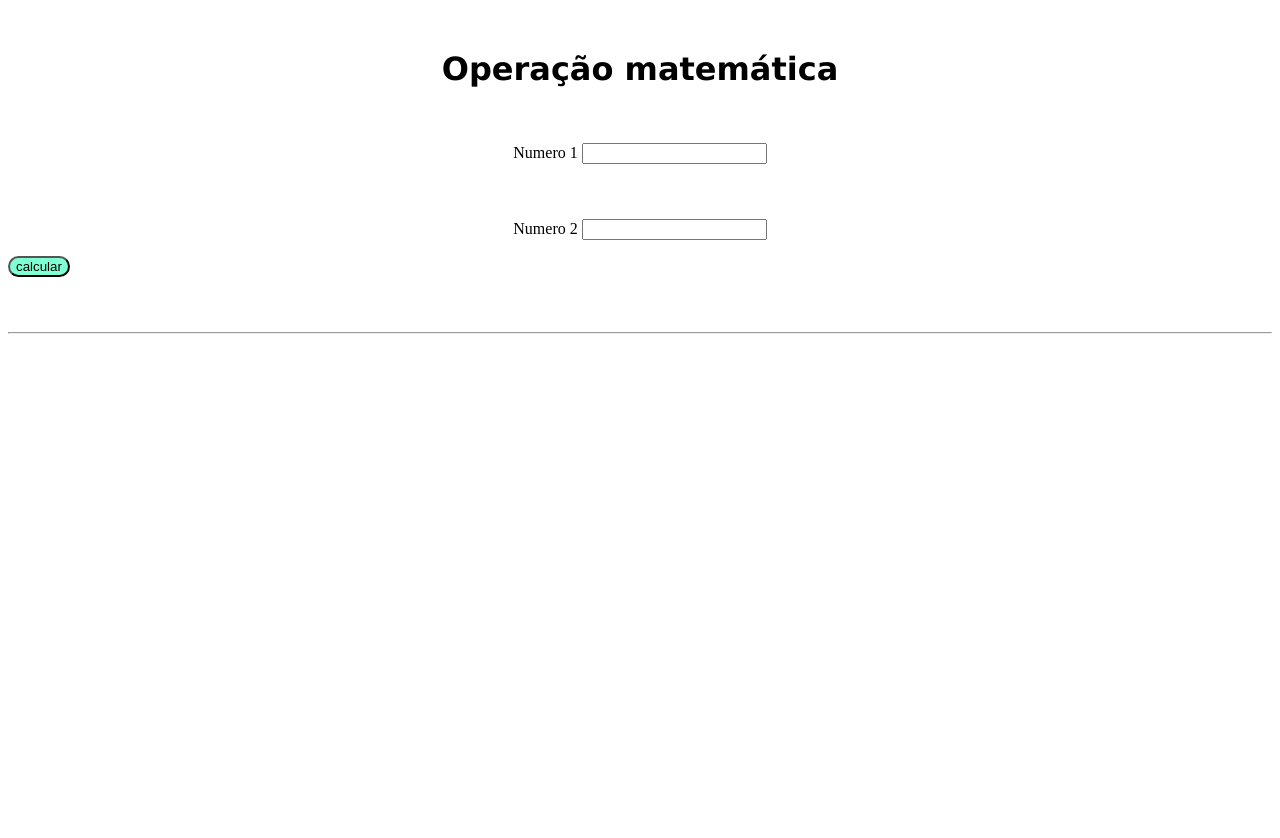
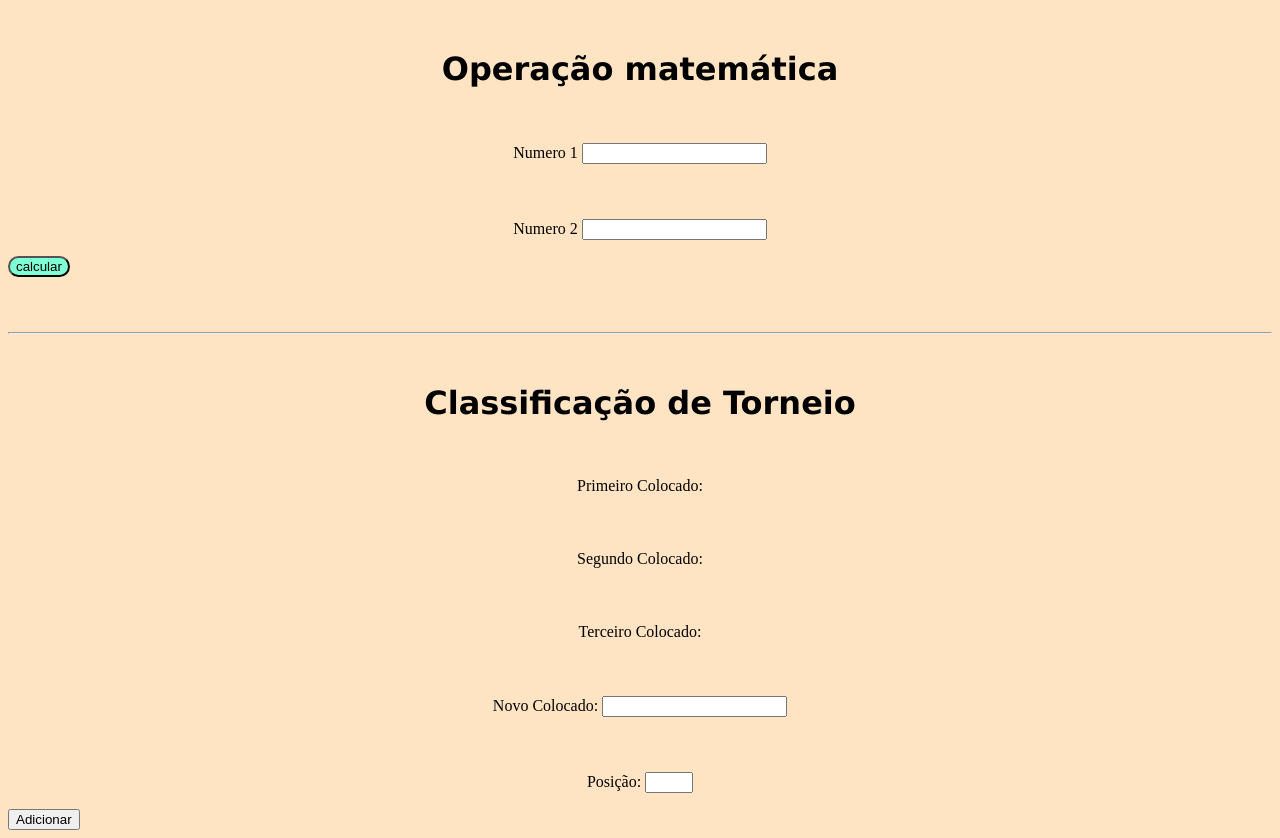
Before and after one commit to Giulia-Rocha/projeto6, a plain HTML site: page index.html in a window 1280 px wide. Before the commit the page ends 800 px from the top, so only its background shows below. Drawn offline with Linux system fonts and the light colour scheme.

Commit message:
Criando html e classificaçao de torneio

```diff
--- a/css/style.css
+++ b/css/style.css
@@ -24,3 +24,6 @@ p{
     text-align: center;
     margin-top: 55px;
 }
+body{
+    background-color: bisque;
+}
--- a/index.html
+++ b/index.html
@@ -21,6 +21,14 @@
     <p id="resultado"></p>
     <hr>
 
+    <h1>Classificação de Torneio</h1>
+    <p> Primeiro Colocado: <span class="time"></span></p>
+    <p>Segundo Colocado: <span class=time></span></p>
+    <p>Terceiro Colocado: <span class=time></span></p>
+    <p>Novo Colocado: <input type="text" id="novo"></p>
+    <p>Posição: <input type="number" id="posicao" min="1" max="3"></p>
+    <button onclick="inserir()">Adicionar</button>
+
 
 
     <script src="script.js"></script>
```
